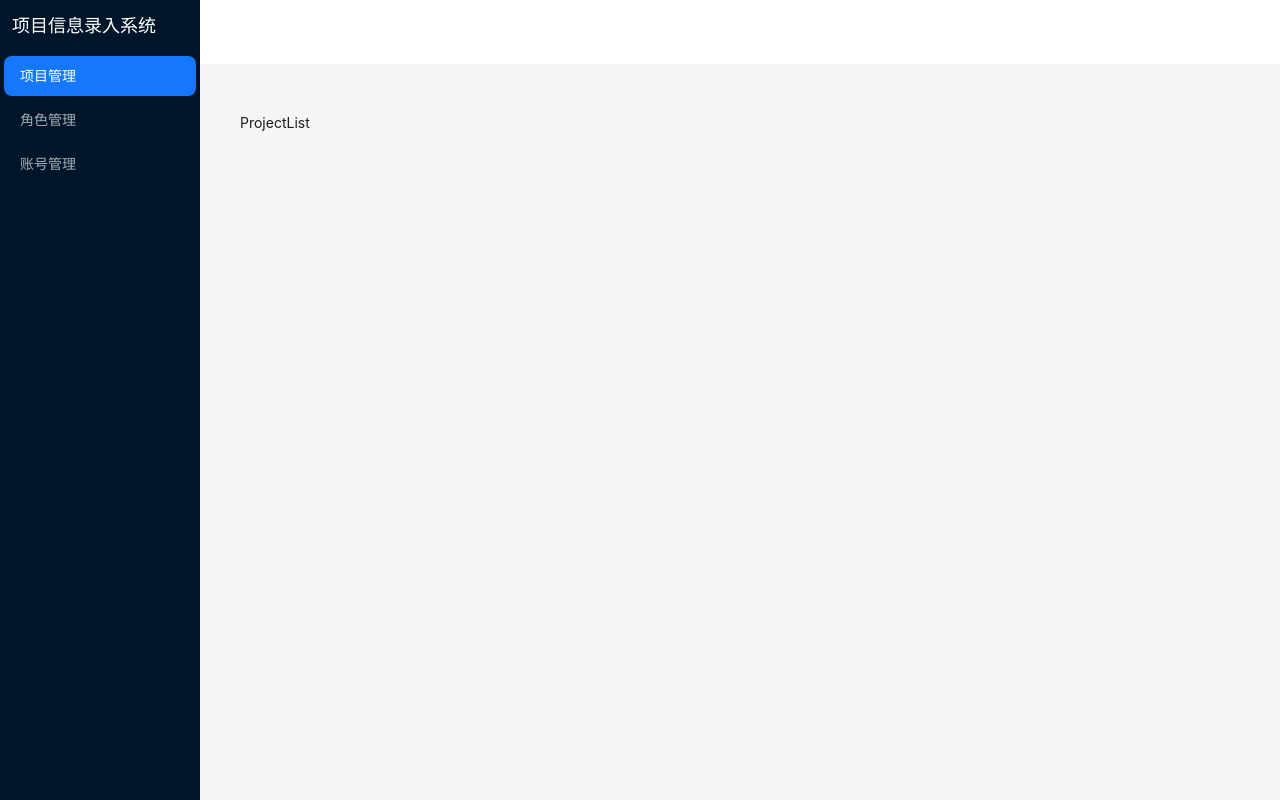
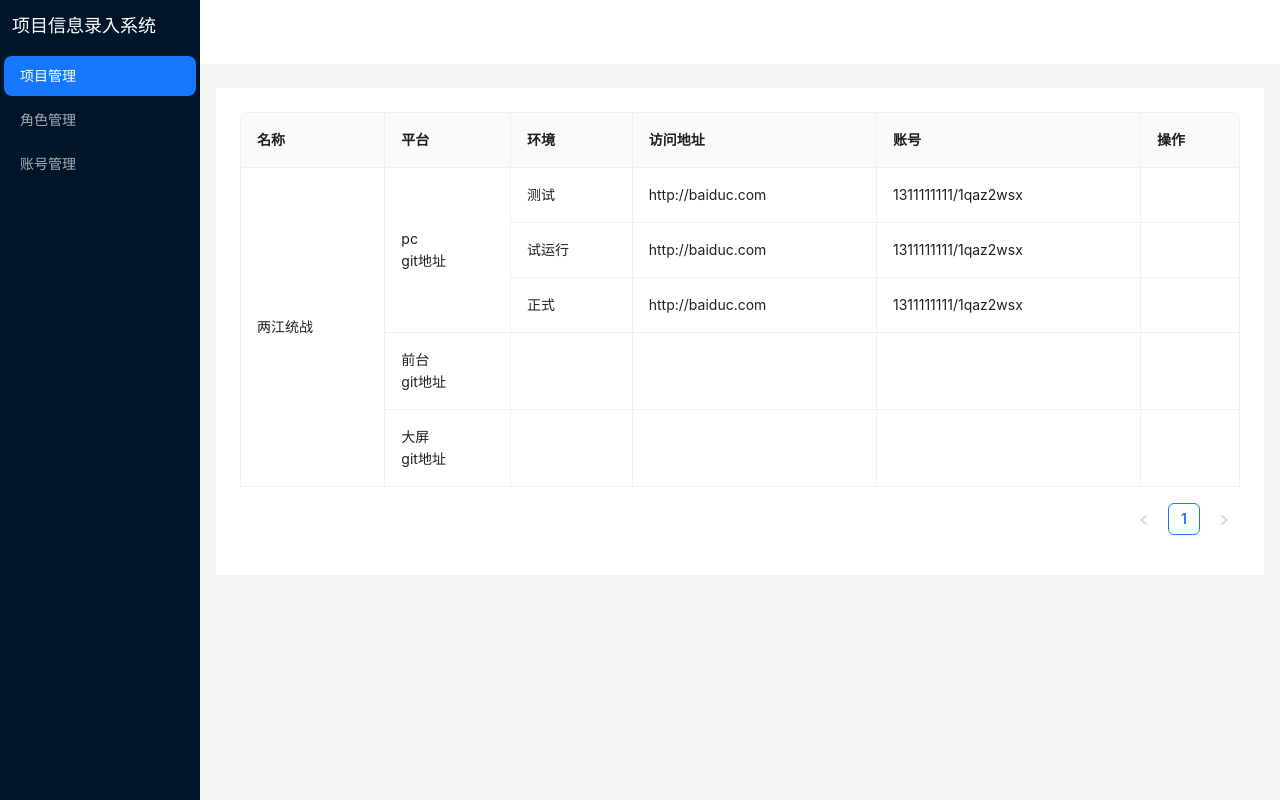
Before and after one commit to wanlijun/fe-project-management, a Next.js app: page /admin/project/list in a window 1280 px wide. Built offline with nearby package versions, Linux system fonts and the light colour scheme.

Commit message:
feat: add list

```diff
--- a/src/app/admin/layout.tsx
+++ b/src/app/admin/layout.tsx
@@ -5,28 +5,29 @@ import { Suspense, useState } from 'react';
 import type { MenuProps } from 'antd';
 import { Layout, Menu } from 'antd';
 import Loading from './loading';
+import { useRouter } from 'next/navigation';
 
 
-type Items = NonNullable<MenuProps["items"]>[number] & {
-  path?: string
-}
+type Items = NonNullable<MenuProps["items"]>[number]
 const items: Items[] = [
   {
     label: '项目管理',
     key: 'project',
-    path: '/admin/project/list',
   },
   {
     label: '角色管理',
     key: 'role',
-    path: '/admin/role/list',
   },
   {
     label: '账号管理',
     key: 'user',
-    path: '/admin/user/list',
   }
-]
+] as const;
+const paths: { [index: string]: string } = {
+  project: '/admin/project/list',
+  role: '/admin/role/list',
+  user: '/admin/user/list',
+}
 const AdminLayout = ({
   children
 }: {
@@ -34,8 +35,11 @@ const AdminLayout = ({
 }) => {
   const { Sider, Header, Content } = Layout;
   const [current, setCurrent] = useState('project');
-  const onClick: MenuProps['onClick'] = (e) => {
-    setCurrent(e.key);
+  const router = useRouter();
+  const onClick: MenuProps['onClick'] = (item) => {
+    console.log(item)
+    setCurrent(item.key);
+    router.push(paths[item.key])
   };
   return (
     <Layout style={{ minHeight: '100vh' }}>
@@ -45,17 +49,14 @@ const AdminLayout = ({
           theme="dark"
           items={items}
           selectedKeys={[current]}
-          onClick={onClick}
+          onClick={(evt) => onClick(evt)}
         />
       </Sider>
       <Layout>
-        <Header style={{ padding: 0, background: '#fff' }}/>
+        <Header style={{ padding: 0, background: '#fff' }} />
         <Content style={{ margin: '24px 16px 0' }}>
           <div
-            style={{
-              padding: 24,
-              minHeight: 360,
-            }}
+            className='p-6 bg-white'
           >
             <Suspense fallback={<Loading />}>
               {children}
--- /dev/null
+++ b/src/app/admin/project/list/components/List/index.tsx
@@ -0,0 +1,113 @@
+"use client"
+
+import { Table } from 'antd';
+
+interface RecordType {
+  id: number;
+  platform: string;
+  nameCol: number;
+  platformFirst?: boolean;
+  platformCol?: number;
+  gitUlr?: string
+}
+
+const columns = [
+  {
+    title: '名称',
+    dataIndex: 'name',
+    key: 'name',
+    onCell: (record: RecordType) => ({
+      rowSpan: record.id === 0 ? record.nameCol : 0,
+    }),
+  },
+  {
+    title: '平台',
+    dataIndex: 'platform',
+    key: 'platform',
+    render: (val: string, record: RecordType) => {
+      return (
+        <div>
+          {val}
+          <div>
+            <a href={record.gitUlr}>git地址</a>
+          </div>
+        </div>
+      )
+    },
+    onCell: (record: RecordType) => ({
+      rowSpan: record.platformFirst ? record.platformCol : 0,
+    }),
+  },
+  {
+    title: '环境',
+    dataIndex: 'environment',
+    key: 'environment',
+  },
+  {
+    title: '访问地址',
+    dataIndex: 'url',
+    key: 'url',
+  },
+  {
+    title: '账号',
+    dataIndex: 'account',
+    key: 'account',
+  },
+  {
+    title: '操作',
+    dataIndex: 'operation',
+    key: 'operation',
+  },
+];
+const dataSource = [
+  {
+    id: 0,
+    name: '两江统战',
+    nameCol: 5,
+    platform: 'pc',
+    platformFirst: true,
+    platformCol: 3,
+    environment: '测试',
+    url: 'http://baiduc.com',
+    account: '1311111111/1qaz2wsx',
+    gitUlr: 'http://sc-git'
+  },
+  {
+    id: 1,
+    name: '两江统战',
+    nameCol: 5,
+    platform: 'pc',
+    environment: '试运行',
+    url: 'http://baiduc.com',
+    account: '1311111111/1qaz2wsx'
+  },
+  {
+    id: 2,
+    name: '两江统战',
+    nameCol: 5,
+    platform: 'pc',
+    environment: '正式',
+    url: 'http://baiduc.com',
+    account: '1311111111/1qaz2wsx'
+  },
+  {
+    id: 3,
+    name: '两江统战',
+    nameCol: 5,
+    platform: '前台',
+    platformFirst: true,
+    platformCol: 1,
+  },
+  {
+    id: 4,
+    name: '两江统战',
+    nameCol: 5,
+    platform: '大屏',
+    platformFirst: true,
+    platformCol: 1,
+  },
+];
+const List = () => {
+  return <Table bordered dataSource={dataSource} columns={columns} />;
+}
+export default List;
--- a/src/app/admin/project/list/page.tsx
+++ b/src/app/admin/project/list/page.tsx
@@ -1,4 +1,11 @@
+import List from "./components/List";
+
 const ProjectList = () => {
-  return <div>ProjectList</div>
+  return (
+    <div>
+      <List />
+    </div>
+  )
 }
+
 export default ProjectList;
```
